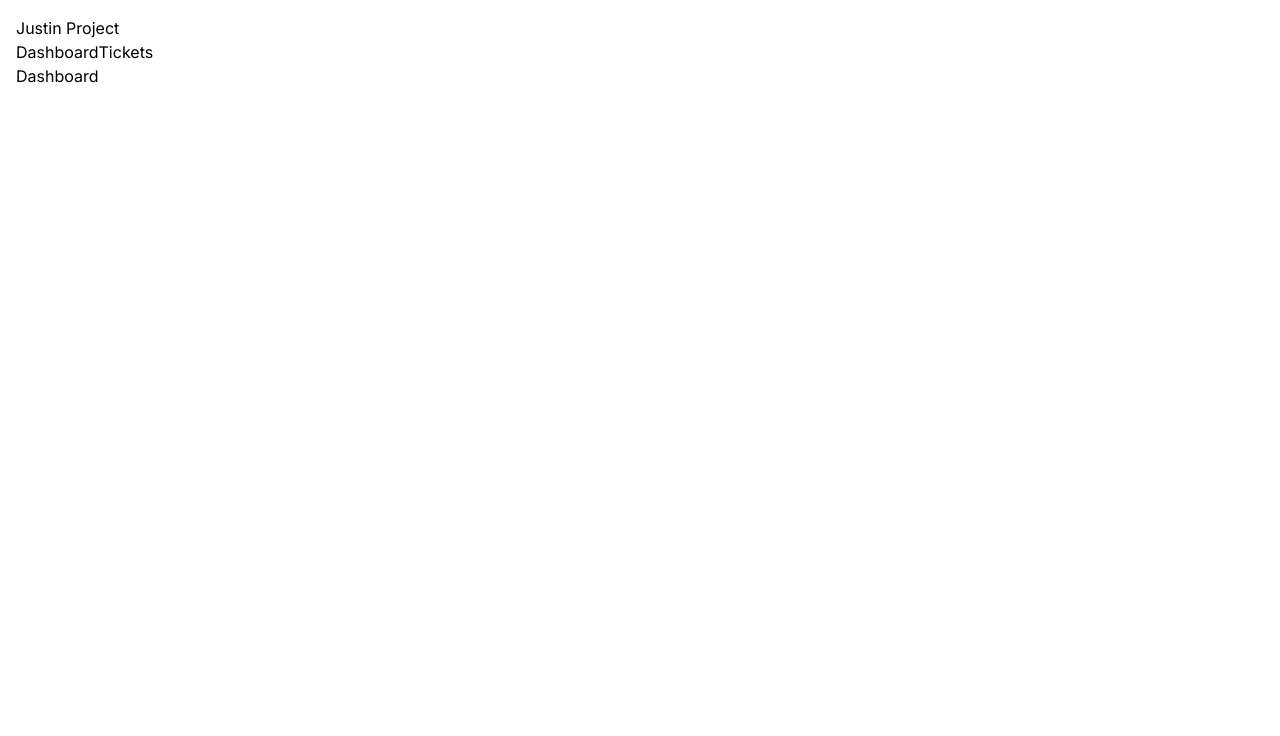
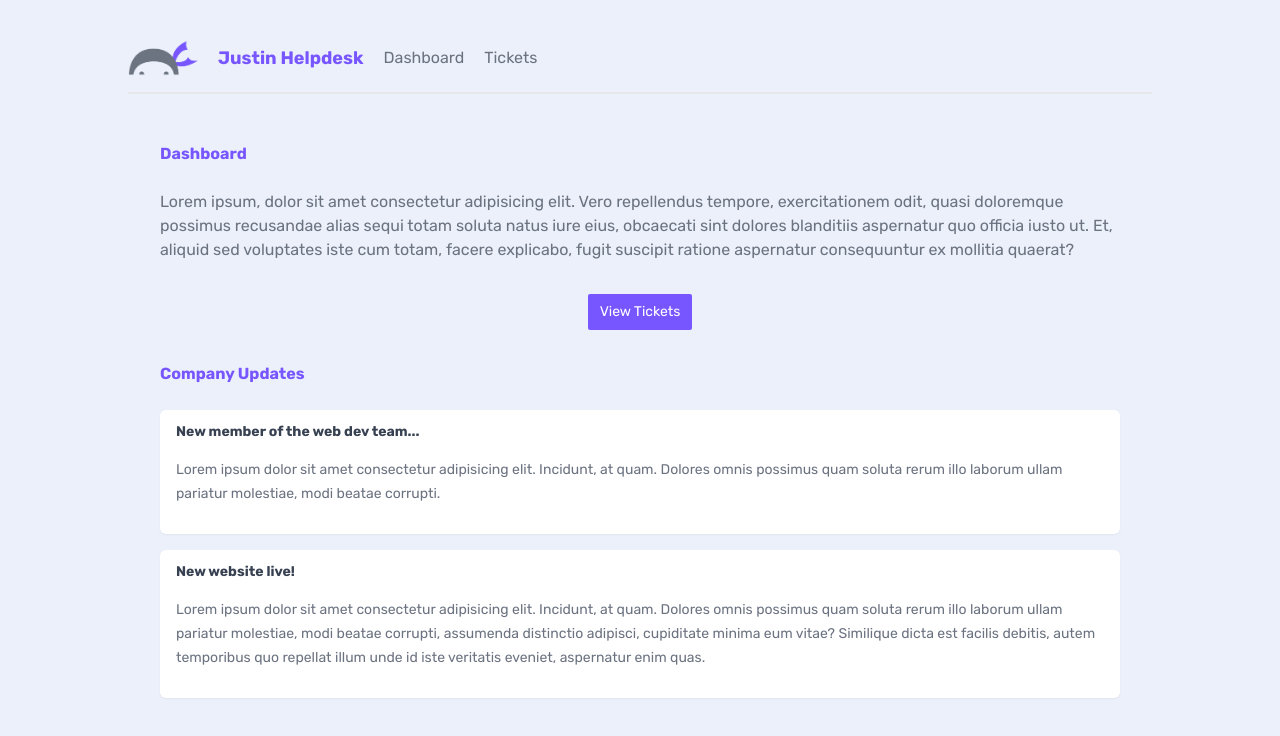
Before and after one commit to ismoil27/next-app, a Next.js app: page / in a window 1280 px wide. Shown: the top 736 px of the page. Built offline with nearby package versions, Linux system fonts and the light colour scheme.

Commit message:
feat: developing tailwind styles and Image

```diff
--- a/app/components/Navbar.tsx
+++ b/app/components/Navbar.tsx
@@ -1,10 +1,19 @@
+import Image from "next/image";
 import Link from "next/link";
 import React from "react";
+import Logo from "./dojo-logo.png";
 
 const Navbar = () => {
   return (
     <nav>
-      <h1>Justin Project</h1>
+      <Image
+        src={Logo}
+        alt="Logo for heldesk"
+        width={70}
+        quality={100}
+        placeholder="blur"
+      />
+      <h1>Justin Helpdesk</h1>
       <Link href={"/"}>Dashboard</Link>
       <Link href={"/tickets"}>Tickets</Link>
     </nav>
--- a/app/globals.css
+++ b/app/globals.css
@@ -2,6 +2,131 @@
 @tailwind components;
 @tailwind utilities;
 
+/* base styles */
 body {
-  padding: 1rem;
+  background: #ebf0fa;
+  @apply text-gray-500 m-8;
 }
+h1,
+h2 {
+  @apply font-bold text-primary text-lg;
+}
+main {
+  @apply max-w-5xl my-12 mx-auto px-8;
+}
+main > h2 {
+  @apply mb-4 pb-2 text-base;
+}
+p > a {
+  @apply text-primary underline;
+}
+
+/* nav styles */
+nav {
+  @apply pb-4
+    border-b-2 border-gray-200
+    flex items-center gap-5
+    my-10 mx-auto
+    max-w-5xl;
+}
+nav a,
+nav span {
+  @apply text-gray-500;
+}
+nav a:hover {
+  @apply text-black;
+}
+main nav {
+  @apply border-0;
+}
+
+/* button styles */
+button {
+  @apply px-3 py-2
+    rounded-sm
+    flex justify-between items-center gap-2
+    text-sm;
+}
+button:hover {
+  @apply bg-opacity-90;
+}
+.btn-primary {
+  @apply bg-primary text-white;
+}
+.btn-secondary {
+  @apply bg-gray-200 text-gray-900;
+}
+
+/* form styles */
+form {
+  @apply py-4 px-7
+    bg-primary
+    bg-opacity-5
+    rounded-md
+    block
+    mx-auto
+    min-w-fit w-1/4;
+}
+form label {
+  @apply block;
+}
+form input,
+form textarea,
+form select {
+  @apply block
+    mt-2 my-4 px-2 py-1
+    rounded-sm w-full;
+}
+form button {
+  @apply block mx-auto;
+}
+
+/* feedback styles */
+.error {
+  @apply border-2
+    border-red-500
+    bg-red-300
+    text-red-800
+    py-1 px-2
+    rounded-sm
+    block
+    max-w-fit
+    my-4 mx-auto;
+}
+
+/* card styles */
+.card {
+  @apply bg-white
+    shadow-sm
+    rounded-md
+    py-3 px-4 my-4
+    relative
+    overflow-hidden;
+}
+.card h3 {
+  @apply font-bold text-gray-700 text-sm
+    mb-0;
+}
+.card p {
+  @apply my-4 text-sm leading-6;
+}
+
+/* pill styles */
+.pill {
+  @apply py-1 px-2 mt-3
+    inline-block
+    text-xs font-semibold;
+}
+.pill.high {
+  @apply bg-red-300 text-red-600;
+}
+.pill.medium {
+  @apply bg-blue-300 text-blue-600;
+}
+.pill.low {
+  @apply bg-emerald-300 text-emerald-600;
+}
+.card .pill {
+  @apply absolute bottom-0 right-0
+    rounded-tl-md;
+}
--- a/app/layout.tsx
+++ b/app/layout.tsx
@@ -1,11 +1,11 @@
 import "./globals.css";
 import type { Metadata } from "next";
-import { Inter } from "next/font/google";
+import { Rubik } from "next/font/google";
 
 // components
 import Navbar from "./components/Navbar";
 
-const inter = Inter({ subsets: ["latin"] });
+const rubik = Rubik({ subsets: ["latin"] });
 
 export const metadata: Metadata = {
   title: "Create Next App",
@@ -19,7 +19,7 @@
 }) {
   return (
     <html lang="en">
-      <body className={inter.className}>
+      <body className={rubik.className}>
         <Navbar />
         {children}
       </body>
--- a/app/page.tsx
+++ b/app/page.tsx
@@ -1,7 +1,45 @@
+import Link from "next/link";
+
 export default function Home() {
   return (
     <main>
       <h2>Dashboard</h2>
+      <p>
+        Lorem ipsum, dolor sit amet consectetur adipisicing elit. Vero
+        repellendus tempore, exercitationem odit, quasi doloremque possimus
+        recusandae alias sequi totam soluta natus iure eius, obcaecati sint
+        dolores blanditiis aspernatur quo officia iusto ut. Et, aliquid sed
+        voluptates iste cum totam, facere explicabo, fugit suscipit ratione
+        aspernatur consequuntur ex mollitia quaerat?
+      </p>
+
+      <div className="flex justify-center my-8">
+        <Link href="/tickets">
+          <button className="btn-primary">View Tickets</button>
+        </Link>
+      </div>
+
+      <h2>Company Updates</h2>
+
+      <div className="card">
+        <h3>New member of the web dev team...</h3>
+        <p>
+          Lorem ipsum dolor sit amet consectetur adipisicing elit. Incidunt, at
+          quam. Dolores omnis possimus quam soluta rerum illo laborum ullam
+          pariatur molestiae, modi beatae corrupti.
+        </p>
+      </div>
+      <div className="card">
+        <h3>New website live!</h3>
+        <p>
+          Lorem ipsum dolor sit amet consectetur adipisicing elit. Incidunt, at
+          quam. Dolores omnis possimus quam soluta rerum illo laborum ullam
+          pariatur molestiae, modi beatae corrupti, assumenda distinctio
+          adipisci, cupiditate minima eum vitae? Similique dicta est facilis
+          debitis, autem temporibus quo repellat illum unde id iste veritatis
+          eveniet, aspernatur enim quas.
+        </p>
+      </div>
     </main>
   );
 }
--- a/tailwind.config.ts
+++ b/tailwind.config.ts
@@ -1,20 +1,18 @@
-import type { Config } from 'tailwindcss'
+import type { Config } from "tailwindcss";
 
 const config: Config = {
   content: [
-    './pages/**/*.{js,ts,jsx,tsx,mdx}',
-    './components/**/*.{js,ts,jsx,tsx,mdx}',
-    './app/**/*.{js,ts,jsx,tsx,mdx}',
+    "./pages/**/*.{js,ts,jsx,tsx,mdx}",
+    "./components/**/*.{js,ts,jsx,tsx,mdx}",
+    "./app/**/*.{js,ts,jsx,tsx,mdx}",
   ],
   theme: {
     extend: {
-      backgroundImage: {
-        'gradient-radial': 'radial-gradient(var(--tw-gradient-stops))',
-        'gradient-conic':
-          'conic-gradient(from 180deg at 50% 50%, var(--tw-gradient-stops))',
+      colors: {
+        primary: "#7856ff",
       },
     },
   },
   plugins: [],
-}
-export default config
+};
+export default config;
```
Also changed, not shown: app/components/dojo-logo.png (added).
